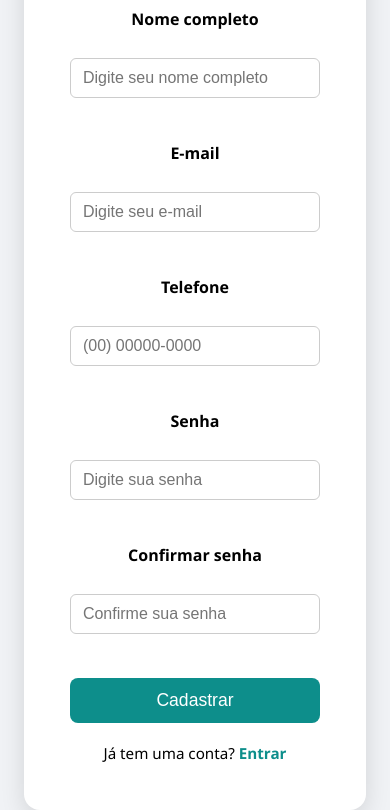
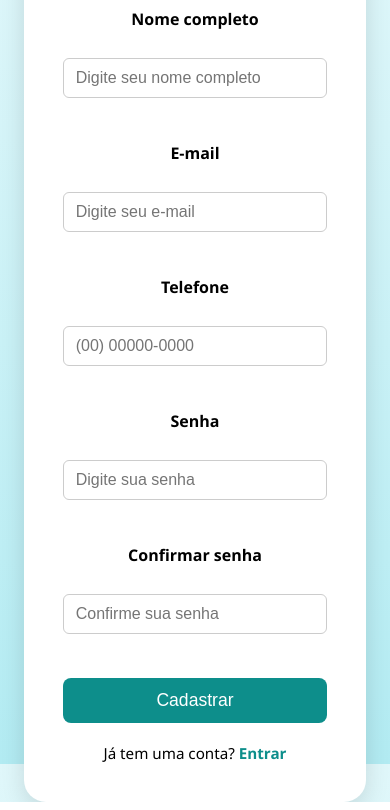
Before and after one commit to DevGusta08/trabalho-de-conclusao-de-curso-ADS, a website: page views/cadastro.html in a window 390 px wide. Shown: the part 80-890 px from the top of the page. Drawn offline with Linux system fonts and the light colour scheme; a web font is replaced by a local one.

Commit message:
deixa a página responsiva

```diff
--- a/public/css/cadastro.css
+++ b/public/css/cadastro.css
@@ -79,3 +79,14 @@ html, body {
 .register-container p a:hover {
     text-decoration: underline;
 }
+
+@media (max-width: 764px) {
+    html, body {
+        background: linear-gradient(180deg, #e0f7fa 0%, #b2ebf2 100%);
+    }
+
+    .register-container {
+        border-radius: 22px;
+        padding: 24px;
+    }
+}
```
